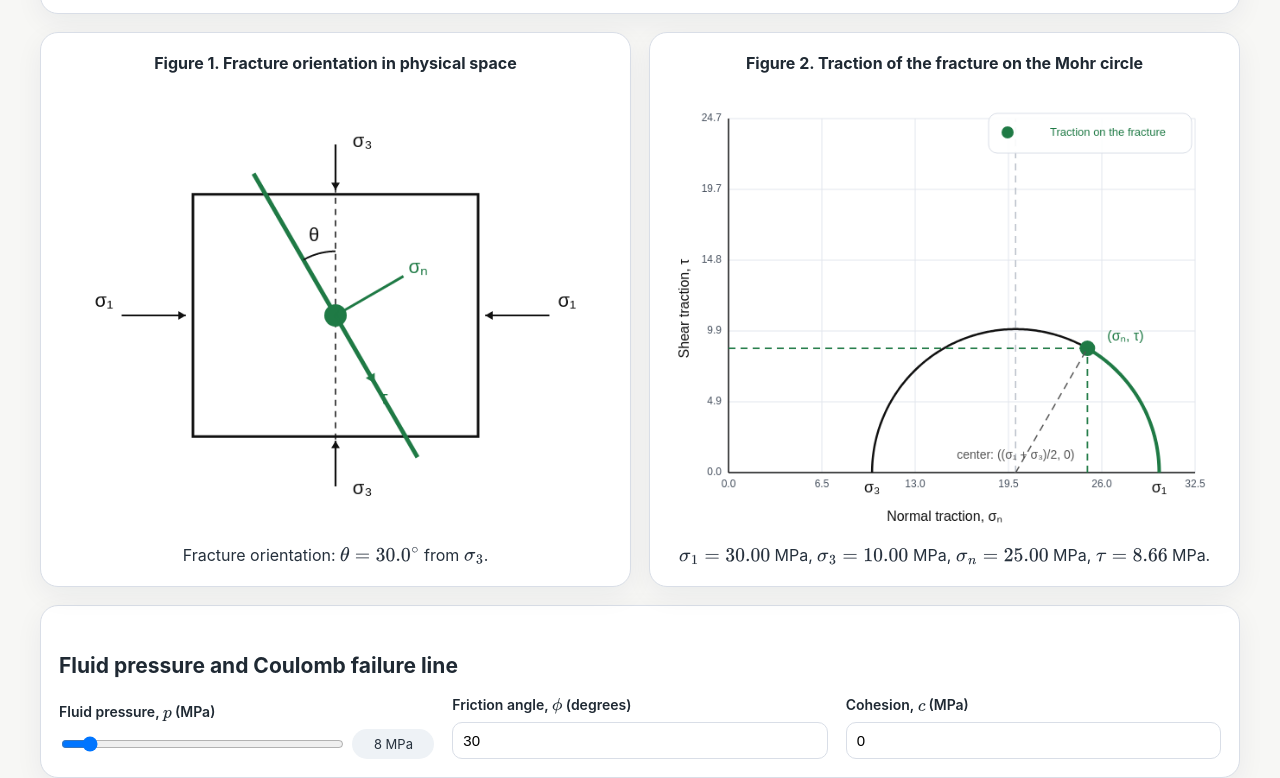
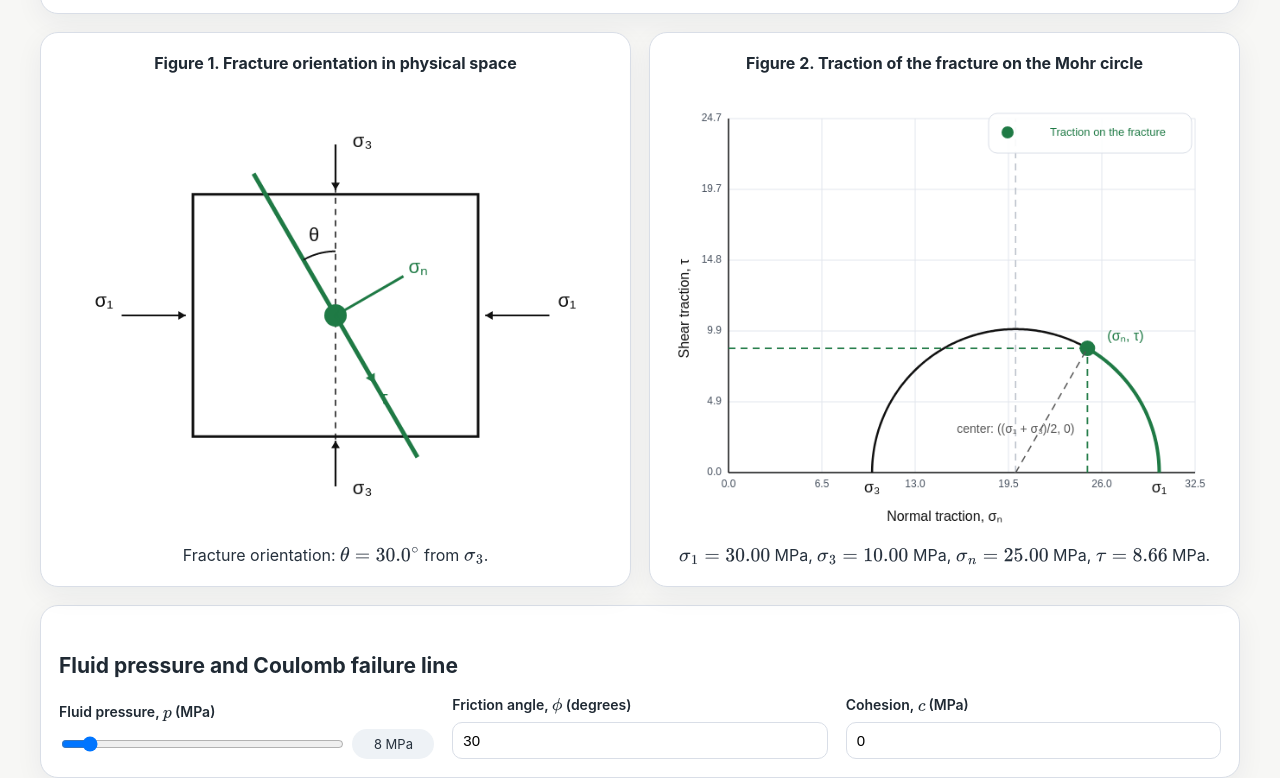
Before and after one commit to ytian96/Geomechanics, a plain HTML site: page index.html in a window 1280 px wide. Shown: the part 1236-2014 px from the top of the page. Drawn offline with nearby package versions, Linux system fonts and the light colour scheme.

Commit message:
Update index.html

```diff
--- a/index.html
+++ b/index.html
@@ -699,7 +699,7 @@
         ctx,
         "center: ((σ₁ + σ₃)/2, 0)",
         map.x(q.center),
-        map.y(0) - 20,
+        map.y(0) - 50,
         { color: "#555", font: "14px Arial" }
       );
 
@@ -814,7 +814,7 @@
         ctx,
         "center: ((σ₁ + σ₃)/2 − p, 0)",
         map.x(centerEff),
-        map.y(0) - 20,
+        map.y(0) - 50,
         { color: "#1f5fbf", font: "14px Arial" }
       );
 
@@ -876,7 +876,7 @@
       ctx.fill();
       drawText(
         ctx,
-        "traction on the preexisting fracture",
+        "Traction on the fracture",
         lx + 154,
         ly + 84,
         { align: "center", color: "#1f7a45", font: "13px Arial" }
```
